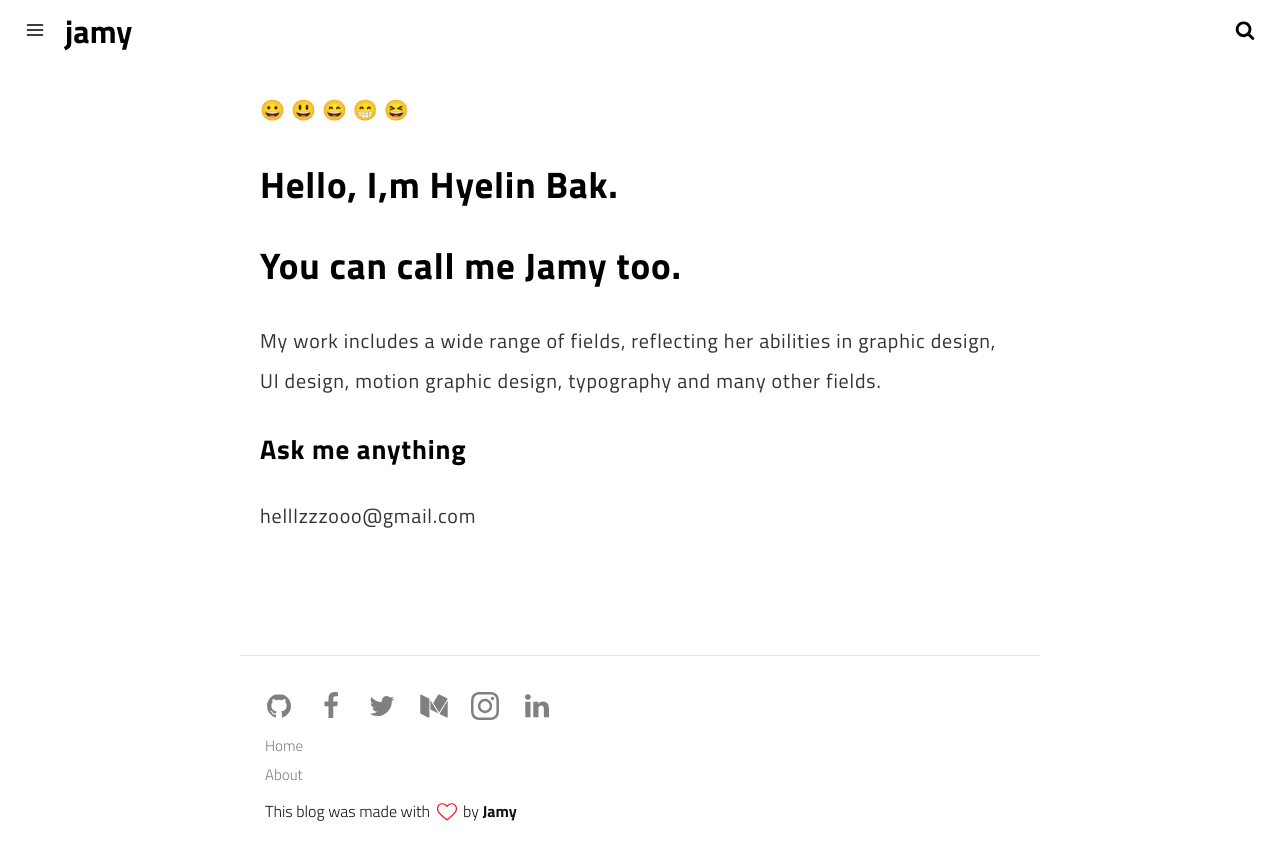
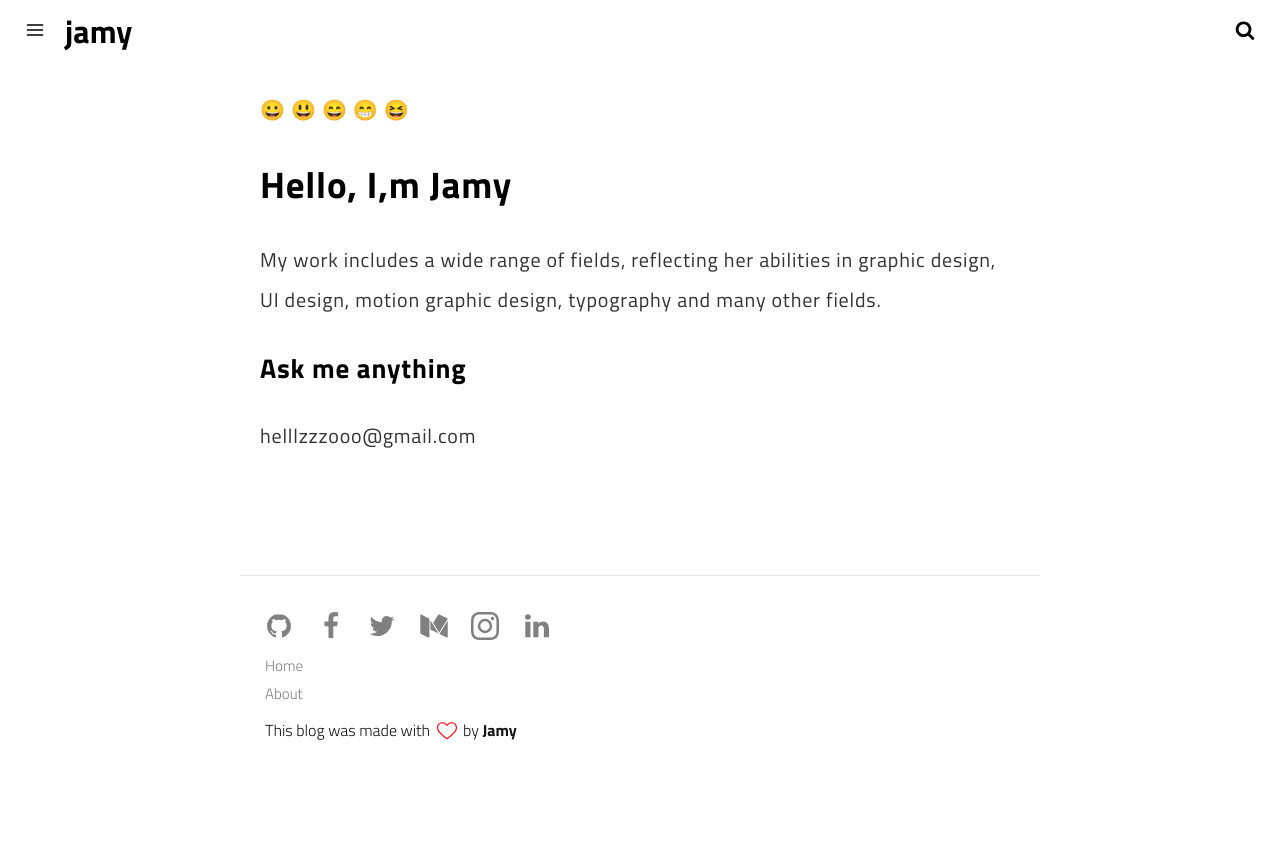
Before and after one commit to crazyjamy/crazyjamy.github.io, a Jekyll site: the page built from about.md, in a window 1280 px wide. Shown: the top 860 px of the page. Built offline with Jekyll 4.4.1, drawn with Linux system fonts in a browser that asks for light colours.

Commit message:
Update about.md

```diff
--- a/about.md
+++ b/about.md
@@ -7,8 +7,7 @@ permalink: /about/
 
 <!-- <img itemprop="image" class="img-rounded" src="#" alt="jamy"> -->
 😀 😃 😄 😁 😆
-## Hello, I,m Hyelin Bak.
-## You can call me Jamy too.
+## Hello, I,m Jamy
 
 My work includes a wide range of fields, reflecting her abilities in graphic design, UI design, motion graphic design, typography and many other fields.
 
```
